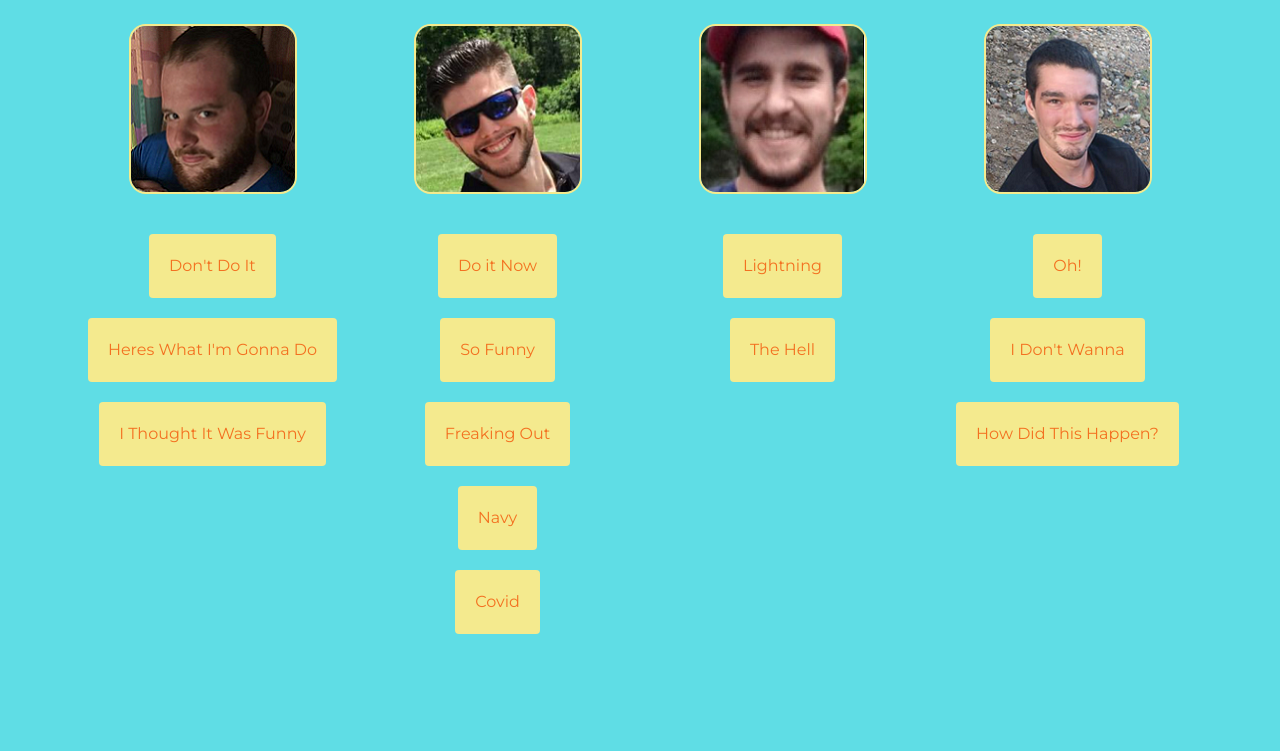
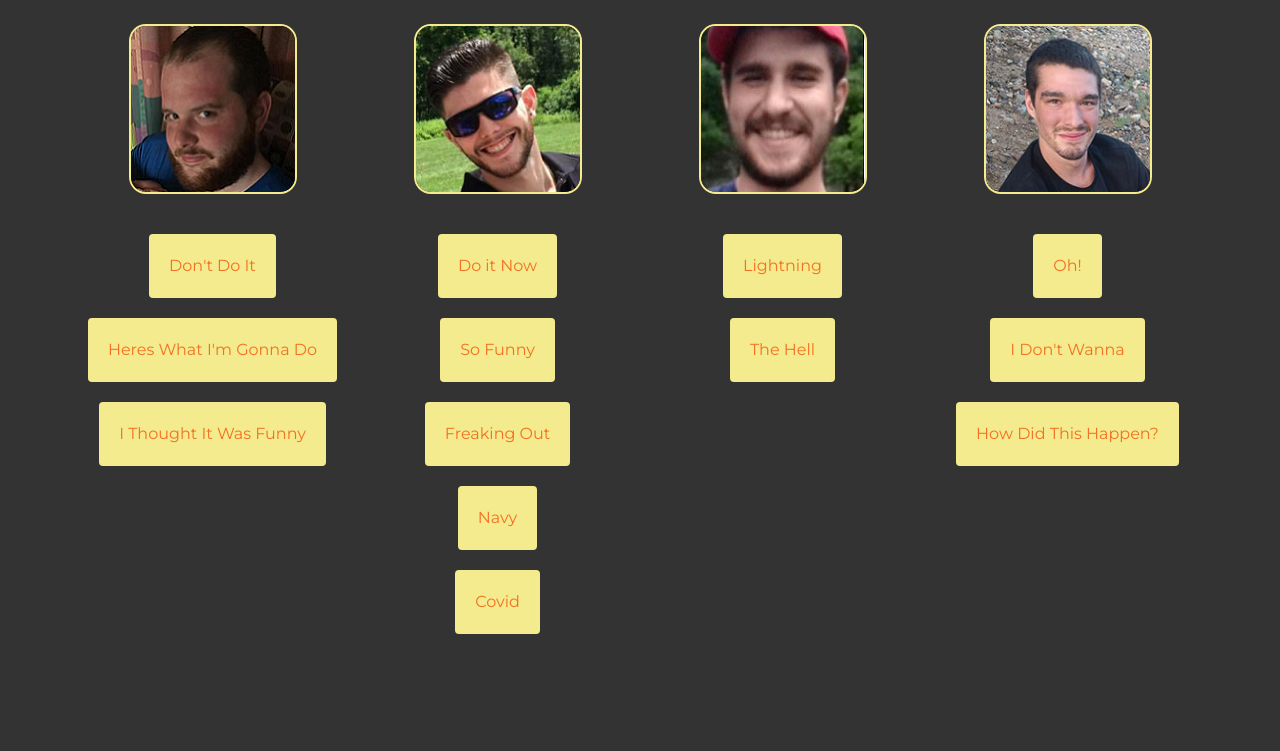
Before and after one commit to cpiazza01/Soundboard, a plain HTML site: page index.html in a window 1280 px wide. Shown: the part 210-961 px from the top of the page. Drawn offline with nearby package versions, Linux system fonts and the light colour scheme.

Commit message:
Add files via upload

```diff
--- a/styles.css
+++ b/styles.css
@@ -6,7 +6,7 @@ font-family: 'Shadows Into Light', cursive;
 body {
   text-align: center;
   font-family: 'Montserrat', sans-serif;
-  background-color: #5fdde5;
+  background-color: #333333;
   color: #f37121;
 }
 
```
